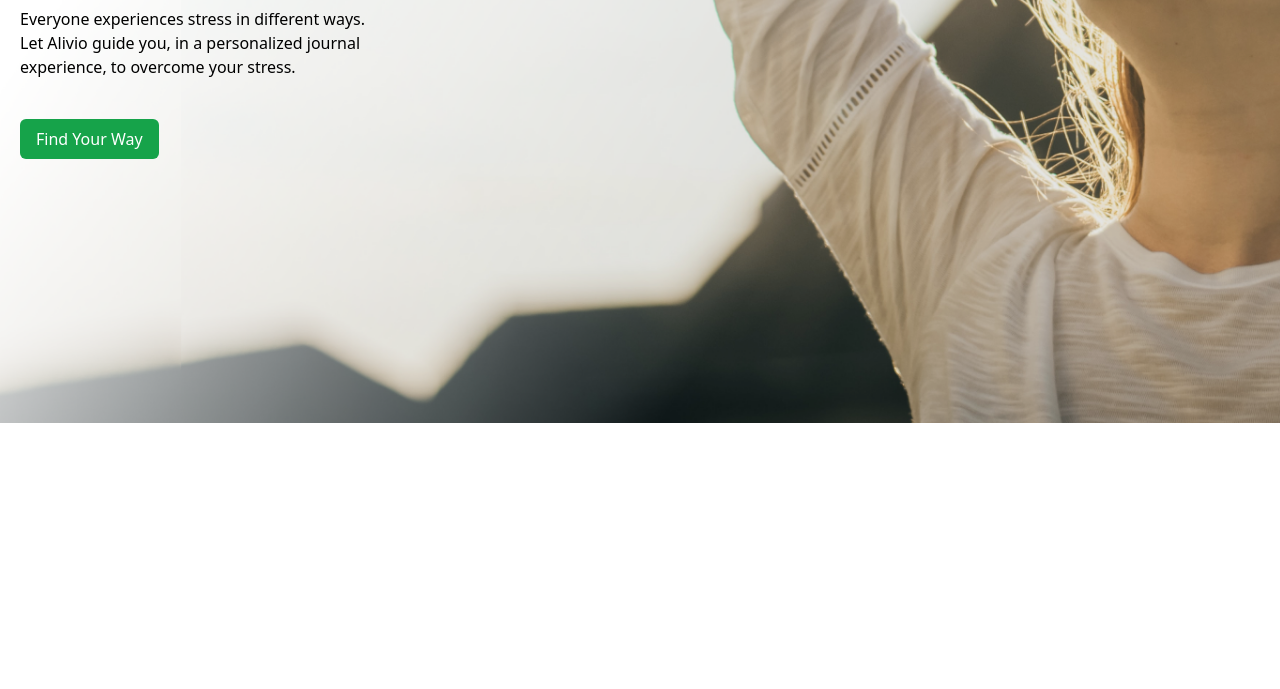
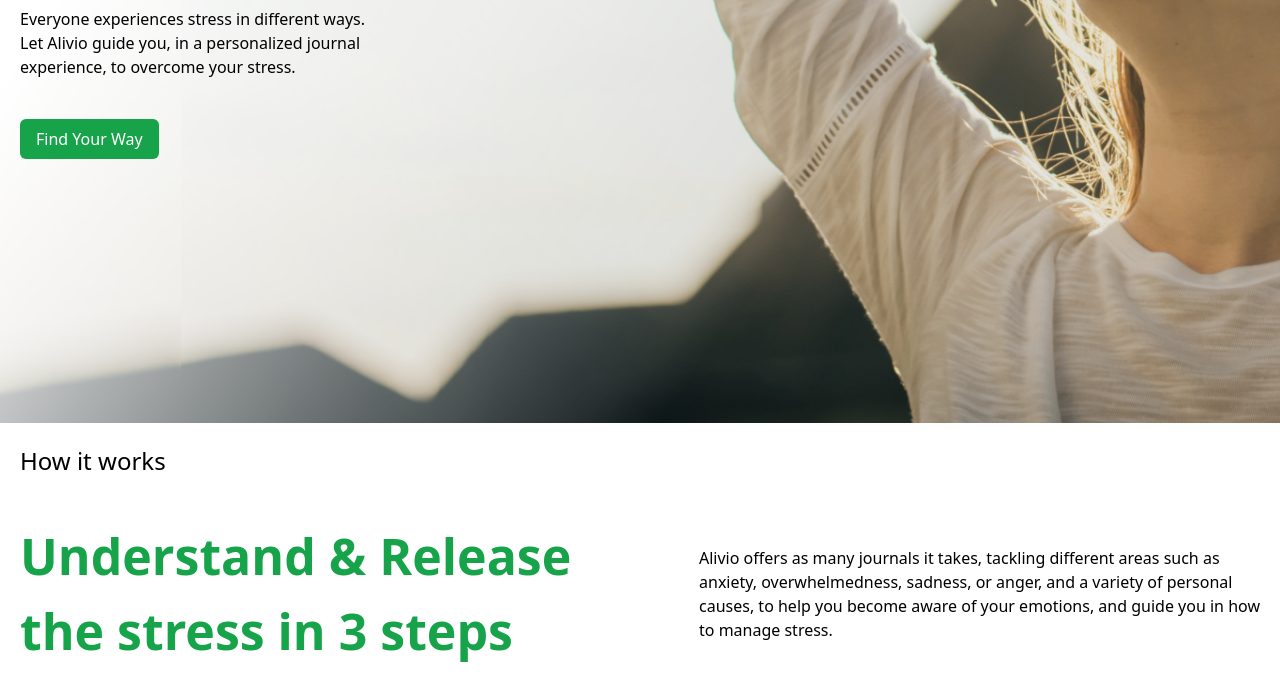
Before and after one commit to abdumajid2/hw, a website: page src/index.html in a window 1280 px wide. Shown: the part 497-1186 px from the top of the page. Before the commit the page ends 920 px from the top, so only its background shows below. Drawn offline with Linux system fonts and the light colour scheme.

Commit message:
Resolve merge conflicts

```diff
--- a/src/index.html
+++ b/src/index.html
@@ -33,6 +33,11 @@
         </div>
     </section>
 
-
+    <p class="p-[20px] text-[24px]">How it works</p>
+    <div class="p-[20px] flex justify-between items-center">
+        <h3 class="text-[50px] text-green-600 font-bold">Understand & Release <br>
+            the stress in 3 steps</h3>
+            <p>Alivio offers as many journals it takes, tackling different areas such as <br> anxiety, overwhelmedness, sadness, or anger, and a variety of personal <br>causes, to help you become aware of your emotions, and guide you in how <br> to manage stress.</p>
+    </div>
 </body>
 </html>
```
Also changed, not shown: src/output.css.
